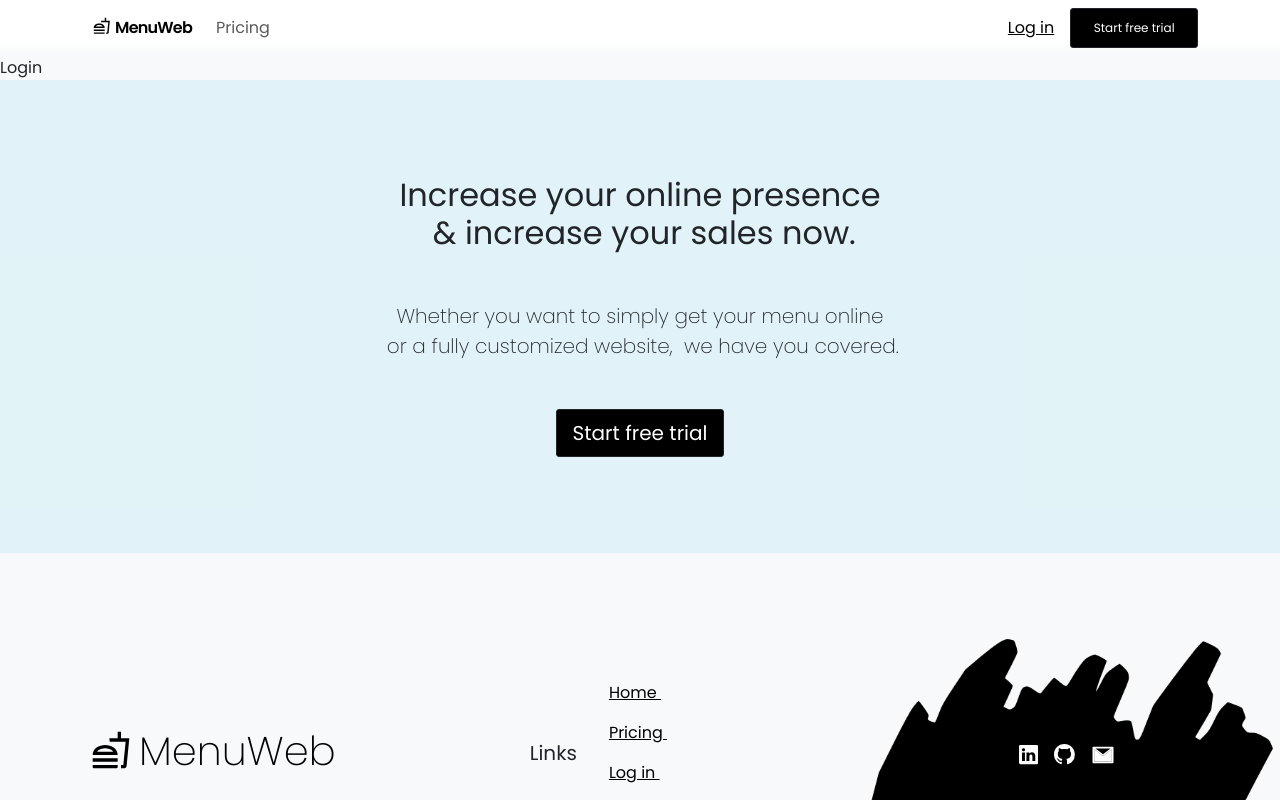
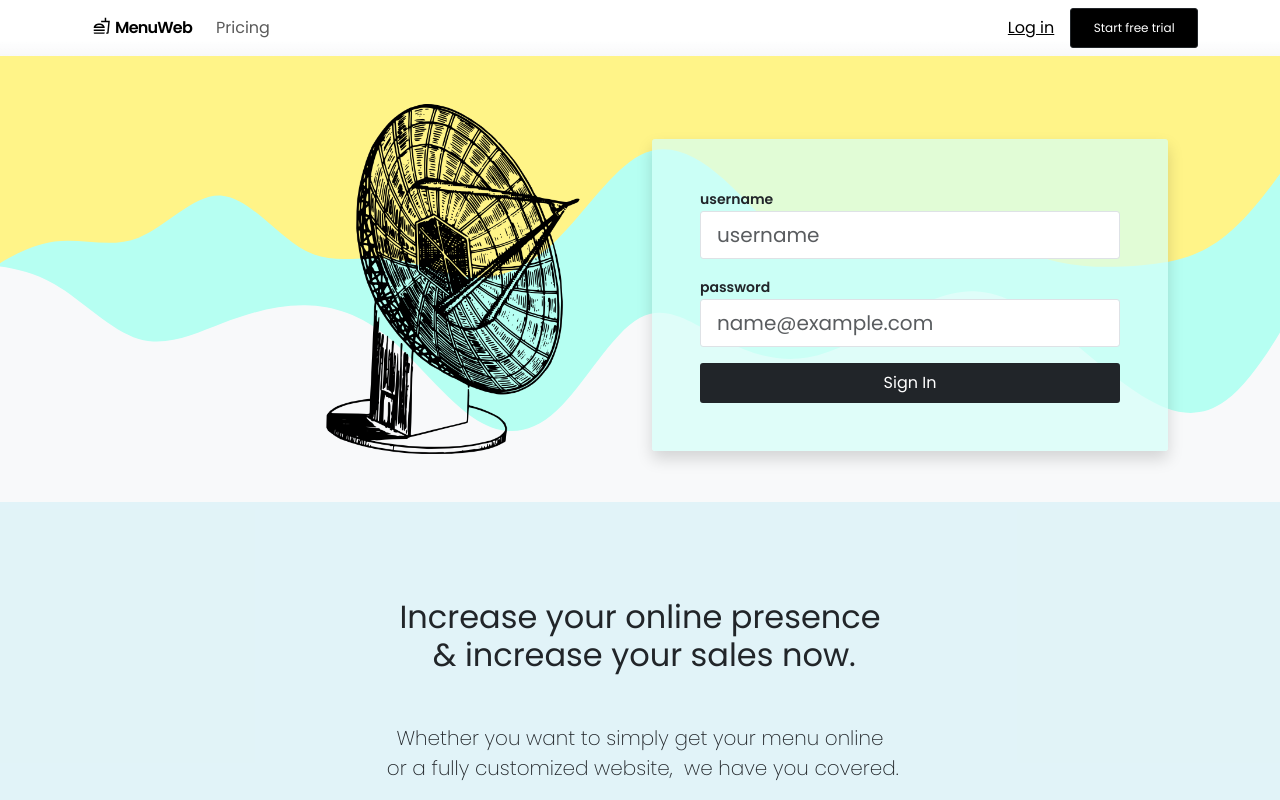
Before and after one commit to a-stepanian/restaurant-sitebuilder, a React (Create React App) app: page /login in a window 1280 px wide. Built offline with nearby package versions, Linux system fonts and the light colour scheme; some icons are missing.

Commit message:
Adds Login page UI

```diff
--- a/src/Pages/Login/Login.tsx
+++ b/src/Pages/Login/Login.tsx
@@ -1,5 +1,79 @@
-import React from "react";
+import React, { useState } from "react";
+import { Card, Col, Container, Form, Row } from "react-bootstrap";
 
 export const Login = () => {
-  return <div>Login</div>;
+  const [userPwd, setUserPwd] = useState<{ user: string; pwd: string }>({ user: "", pwd: "" });
+  const loginUser = () => {
+    console.log(`user: ${userPwd.user}, password: ${userPwd.pwd}`);
+  };
+  return (
+    <Container
+      fluid
+      style={{
+        background: "url('/images/wave.svg')",
+        backgroundSize: "cover",
+        backgroundPosition: "center",
+        backgroundRepeat: "no-repeat",
+      }}>
+      <Row className="flex-column-reverse flex-sm-row">
+        <Col sm={6}>
+          <div className="h-100 d-flex align-items-center justify-content-center justify-content-lg-end">
+            <img
+              className="my-5 img-fluid"
+              style={{ maxHeight: "350px" }}
+              src="/images/dish.png"
+              alt="Satellite dish"
+            />
+          </div>
+        </Col>
+        <Col sm={6}>
+          <Form
+            className="h-100 d-flex align-items-center justify-content-center justify-content-lg-start my-3"
+            onSubmit={loginUser}>
+            <Card className="border-0 card p-3 shadow p-lg-5" style={{ backgroundColor: "rgba(213, 255, 248, 0.7)" }}>
+              <Form.Group className="mb-3">
+                <Form.Label className="mb-0 small fw-bold">username</Form.Label>
+                <Form.Control
+                  value={userPwd.user}
+                  onChange={(e) =>
+                    setUserPwd((prev) => {
+                      return {
+                        ...prev,
+                        user: e.target.value,
+                      };
+                    })
+                  }
+                  size="lg"
+                  type="email"
+                  placeholder="username"
+                  aria-label="username"
+                />
+              </Form.Group>
+              <Form.Group className="mb-3">
+                <Form.Label className="mb-0 small fw-bold">password</Form.Label>
+                <Form.Control
+                  value={userPwd.pwd}
+                  onChange={(e) =>
+                    setUserPwd((prev) => {
+                      return {
+                        ...prev,
+                        pwd: e.target.value,
+                      };
+                    })
+                  }
+                  size="lg"
+                  type="password"
+                  placeholder="name@example.com"
+                  aria-label="password"
+                />
+              </Form.Group>
+              <button type="submit" className="btn btn-dark rounded-pill border-2 px-4">
+                Sign In
+              </button>
+            </Card>
+          </Form>
+        </Col>
+      </Row>
+    </Container>
+  );
 };
```
